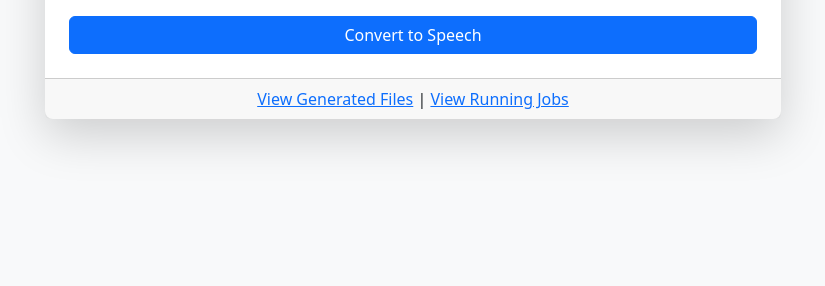
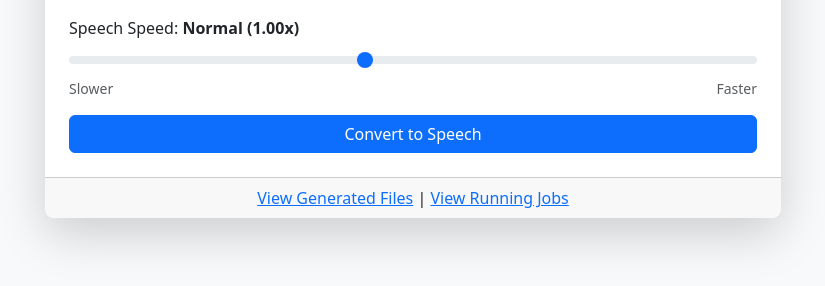
Before and after one commit to JMiahMan1/Docket-TTS, a Flask app: page / in a window 1280 px wide. Shown: the part 340-626 px from the top of the page, without its empty margins (227-1052 px from the left). Run offline with Flask 3, Linux system fonts and the light colour scheme.

Commit message:
Add ability to adjust speed of reader and test for it

```diff
--- a/templates/index.html
+++ b/templates/index.html
@@ -65,6 +65,15 @@
                                 </div>
                             </div>
 
+                            <div class="mb-3">
+                                <label for="speed_rate" class="form-label">Speech Speed: <span id="speed-value" class="fw-bold">Normal (1.00x)</span></label>
+                                <input type="range" class="form-range" id="speed_rate" name="speed_rate" min="0.7" max="1.4" step="0.05" value="1.0">
+                                <div class="d-flex justify-content-between">
+                                    <small class="text-muted">Slower</small>
+                                    <small class="text-muted">Faster</small>
+                                </div>
+                            </div>
+
                             <button type="submit" class="btn btn-primary w-100">Convert to Speech</button>
                         </form>
 
@@ -116,6 +125,28 @@
             fileInput.setAttribute('required', 'required');
         }
     });
+
+    function updateSpeedValue(value) {
+        const speedDisplay = document.getElementById('speed-value');
+        const speed = (1 / parseFloat(value)).toFixed(2);
+        let label = `(${speed}x)`;
+        if (speed > 0.95 && speed < 1.05) {
+            label = `Normal ${label}`;
+        } else if (speed > 1) {
+            label = `Faster ${label}`;
+        } else {
+            label = `Slower ${label}`;
+        }
+        speedDisplay.textContent = label;
+    }
+
+    const speedSlider = document.getElementById('speed_rate');
+
+    speedSlider.addEventListener('input', function() {
+        updateSpeedValue(this.value);
+    });
+
+    updateSpeedValue(speedSlider.value);
     </script>
 </body>
 </html>
```
Also changed, not shown: tests/test_functionality.py (+27 -2 lines), tts_service.py (+10 -9 lines).
